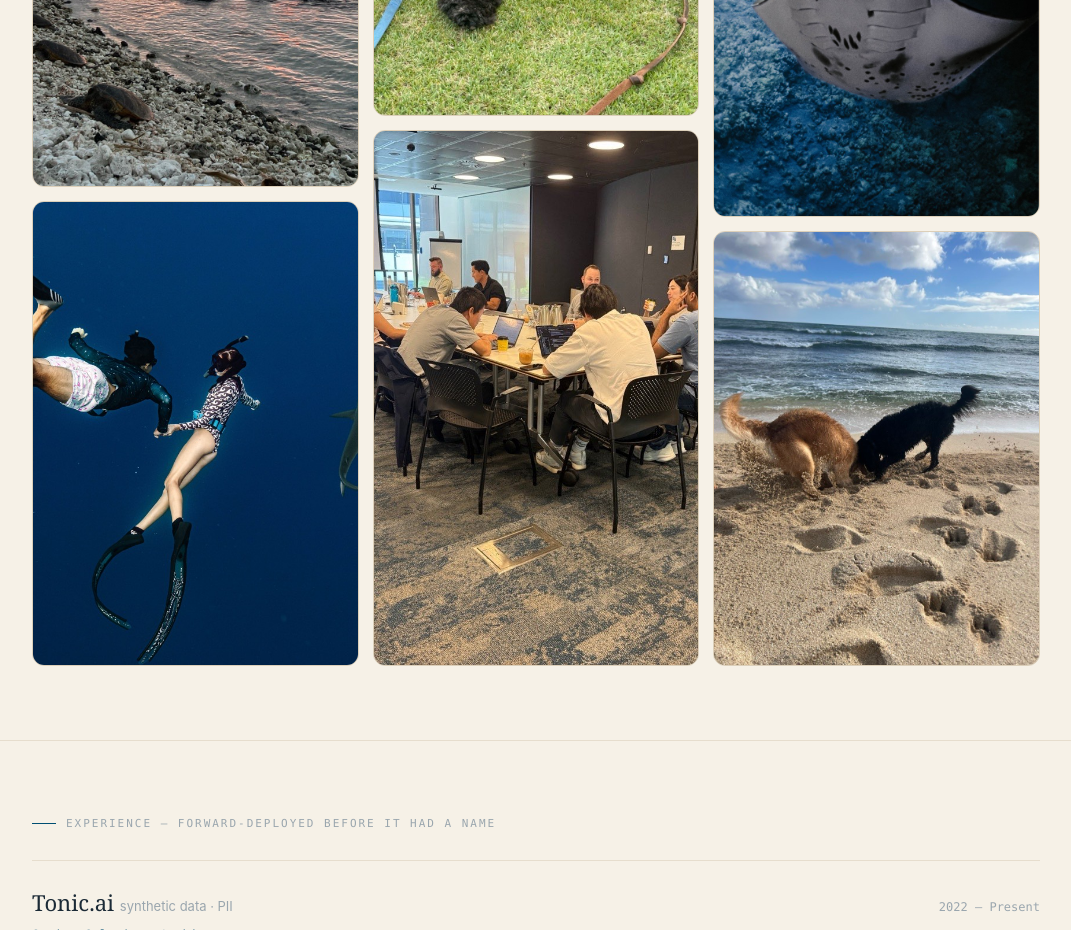
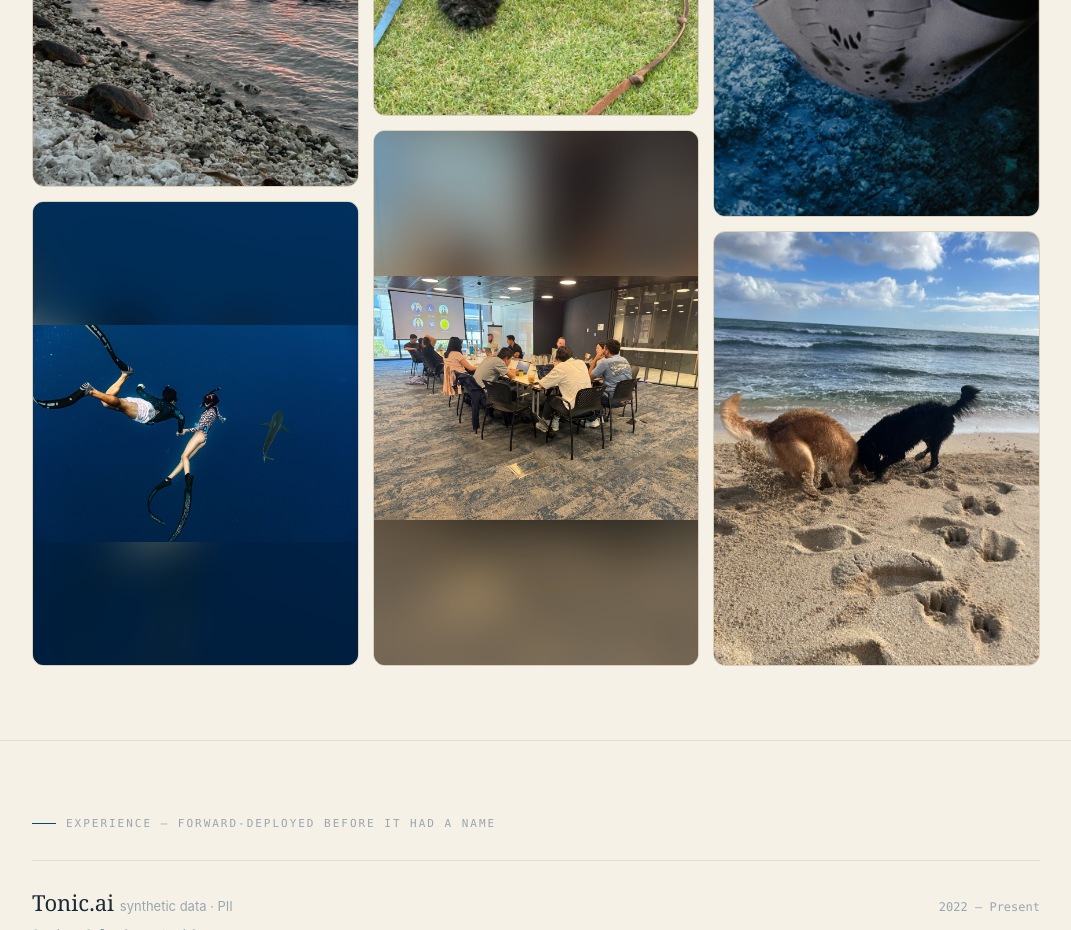
Before and after one commit to NicRios/nick-site-preview, a plain HTML site: page spin1/index.html in a window 1280 px wide. Shown: the part 3200-4130 px from the top of the page, without its empty margins (104-1175 px from the left). Drawn offline with Linux system fonts and the light colour scheme.

Commit message:
spin1: fillbox blurred-backdrop — show full freedivers + office photos, no crop, columns still equal

```diff
--- a/spin1/index.html
+++ b/spin1/index.html
@@ -113,11 +113,15 @@
 .gcol{flex:1;display:flex;flex-direction:column;gap:14px;min-width:0}
 .gallery img{width:100%;border-radius:12px;display:block;border:1px solid var(--line-2)}
 .gcol img{flex:0 0 auto}
-.gcol img.fill{flex:1 1 auto;min-height:0;object-fit:cover}
+.gcol .fillbox{flex:1 1 auto;min-height:0;position:relative;overflow:hidden;border-radius:12px;border:1px solid var(--line-2);background-size:cover;background-position:center}
+.gcol .fillbox::before{content:"";position:absolute;inset:-12%;background:inherit;background-size:cover;background-position:center;filter:blur(24px) brightness(.82) saturate(1.05)}
+.gcol .fillbox img{position:relative;width:100%;height:100%;object-fit:contain;display:block;border:0;border-radius:0}
 @media(max-width:700px){
   .gallery{flex-direction:column}
   .gcol{flex-direction:column}
-  .gcol img.fill{flex:0 0 auto;height:auto;object-fit:contain}
+  .gcol .fillbox{flex:0 0 auto;border:0}
+  .gcol .fillbox::before{display:none}
+  .gcol .fillbox img{height:auto;border:1px solid var(--line-2);border-radius:12px}
 }
 </style>
 <section id="life"><div class="wrap"><div class="kicker">Off the keyboard</div>
@@ -126,12 +130,12 @@
     <div class="gcol">
       <img src="photos/reefshark.jpg" alt="Blacktip reef shark in clear shallow water" loading="lazy">
       <img src="photos/shore.jpg" alt="Golden-hour shoreline, windward O'ahu" loading="lazy">
-      <img class="fill" src="photos/freedivers.jpg" alt="Diving the deep blue with my partner, a reef shark passing by" loading="lazy">
+      <div class="fillbox" style="background-image:url('photos/freedivers.jpg')"><img src="photos/freedivers.jpg" alt="Diving the deep blue with my partner, a reef shark passing by" loading="lazy"></div>
     </div>
     <div class="gcol">
       <img src="photos/grayshark.jpg" alt="Gray reef shark cruising the blue water column" loading="lazy">
       <img src="photos/dogs-yard.jpg" alt="The two dogs at home in the yard" loading="lazy">
-      <img class="fill" src="photos/meeting.jpg" alt="On-site, working a problem in the room with the team" loading="lazy">
+      <div class="fillbox" style="background-image:url('photos/meeting.jpg')"><img src="photos/meeting.jpg" alt="On-site, working a problem in the room with the team" loading="lazy"></div>
     </div>
     <div class="gcol">
       <img src="photos/stingray.jpg" alt="Stingray resting on the sandy bottom" loading="lazy">
```
